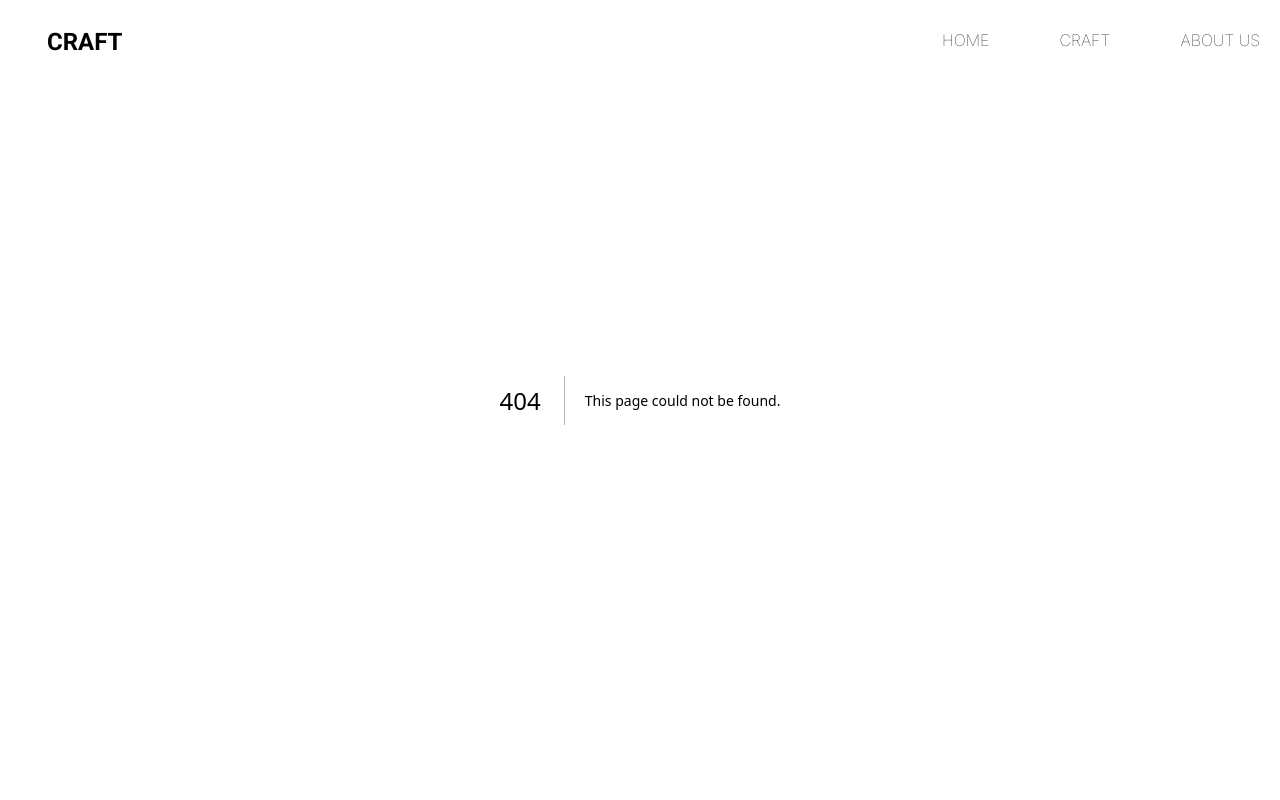
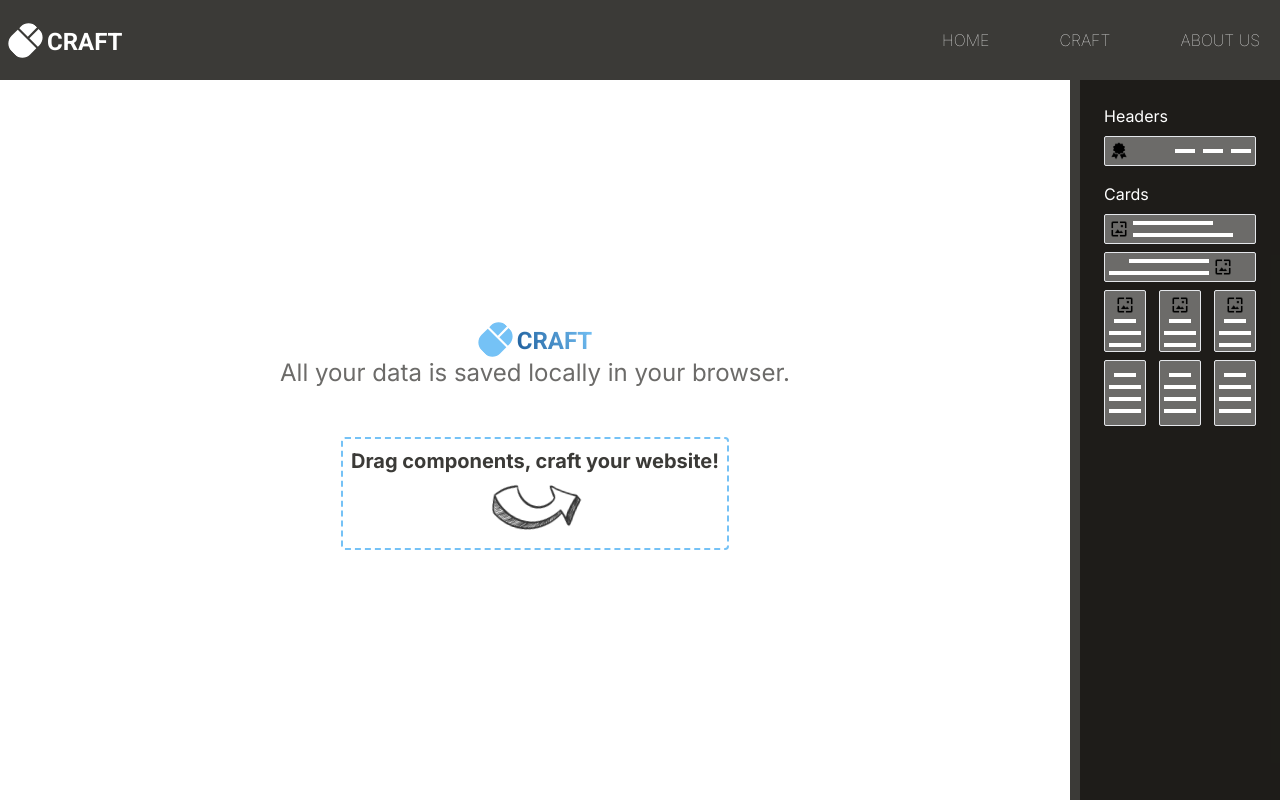
Before and after one commit to elifcifci/click-craft, a Next.js app: page /craft1 in a window 1280 px wide. Before the commit this address had no page. Shown: the top 800 px of the page. Built offline with nearby package versions, Linux system fonts and the light colour scheme.

Commit message:
chore: page name updated to keep changes

```diff
--- /dev/null
+++ b/src/app/craft1/page.tsx
@@ -0,0 +1,20 @@
+import { Metadata } from "next";
+import { inter } from "../fonts";
+import Preview from "@/component/organisms/Preview";
+import CraftMenu from "@/component/organisms/CraftMenu";
+import React from "react";
+
+export const metadata: Metadata = {
+  title: "Click and Craft",
+  description: "Click items to craft your own website",
+};
+
+export default function NoCode() {
+
+  return (
+    <div className={`${inter.className} relative h-[100vh] bg-black-default mx-auto divide-y selection:bg-blue-lighter selection:text-black-darker`}>
+      <Preview />
+      <CraftMenu />
+    </div>
+  );
+}
```
